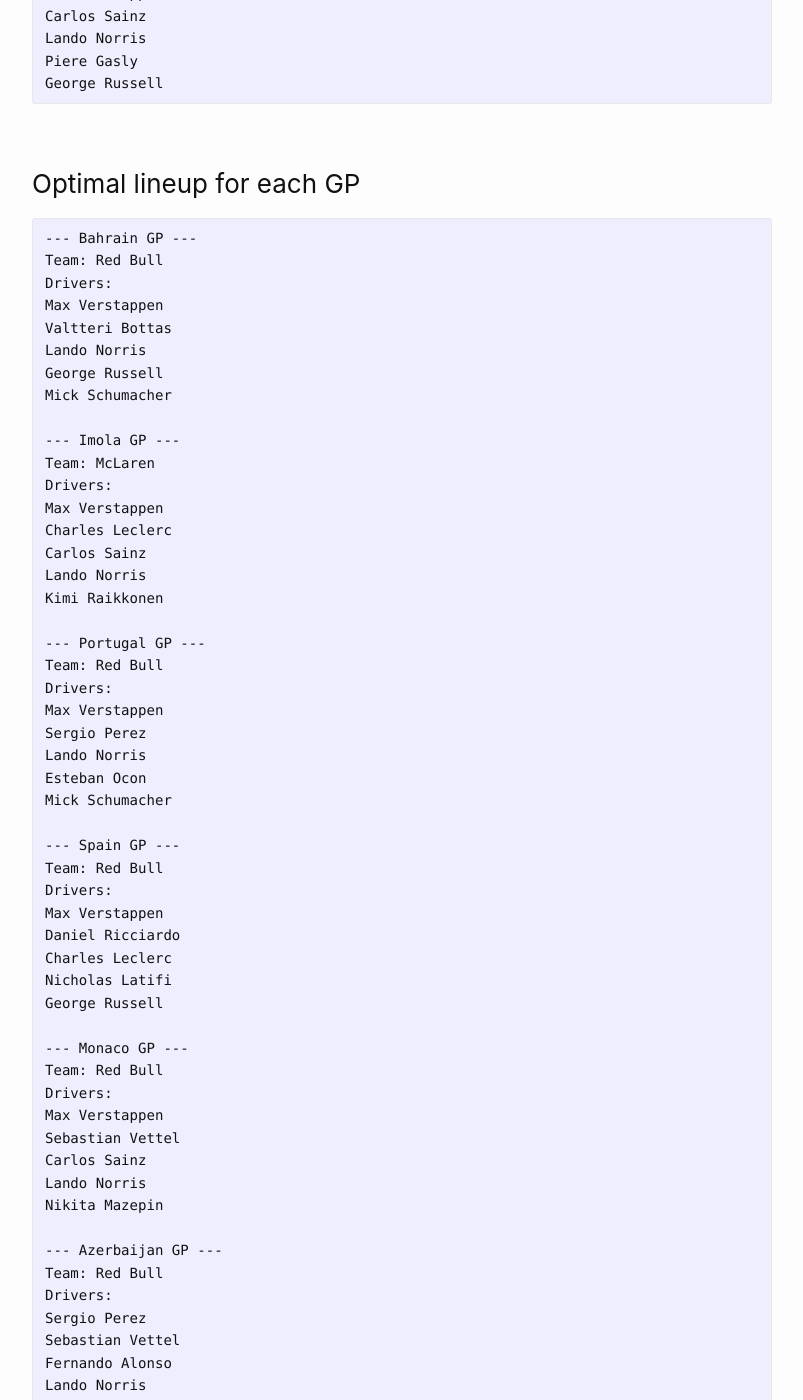
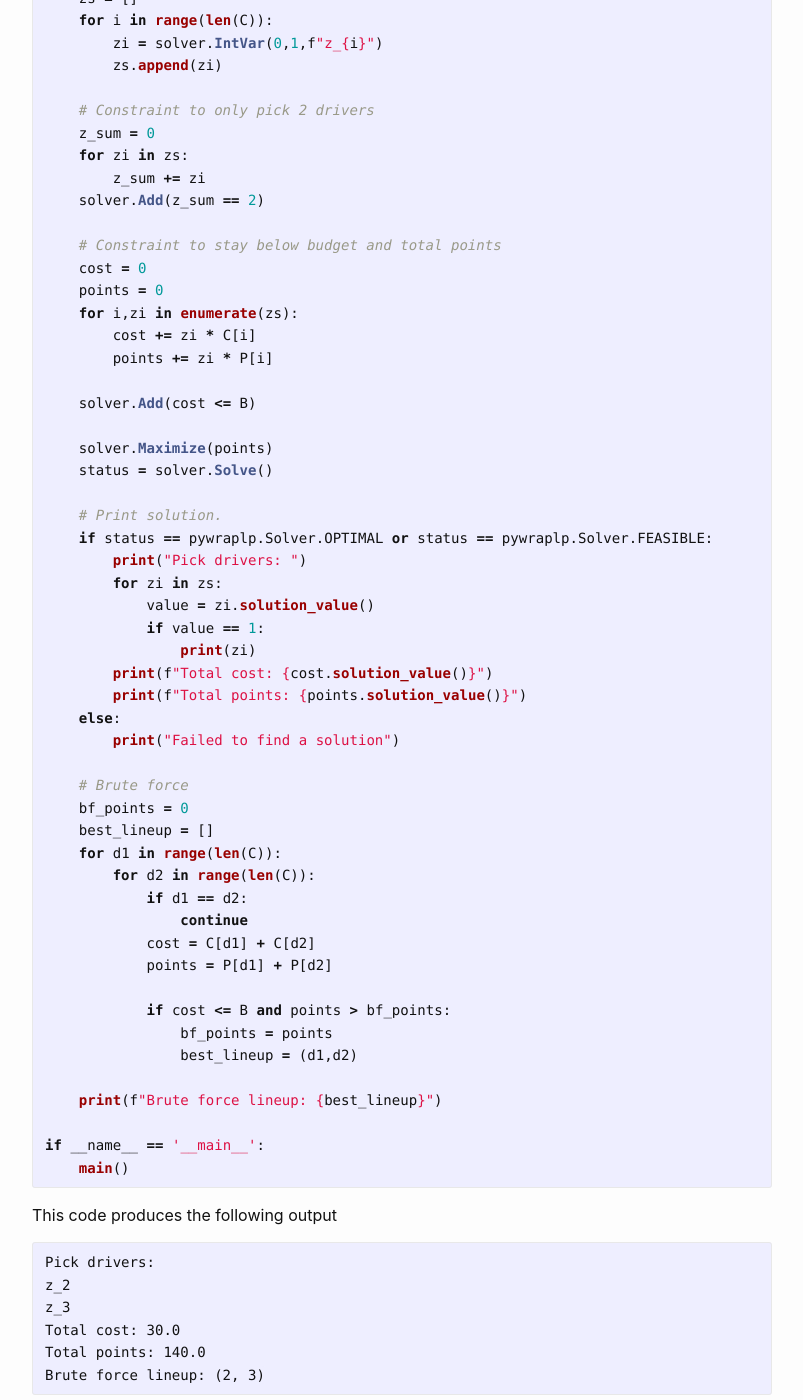
Before and after one commit to eliasrhoden/eliasrhoden.github.io, a Jekyll site: the page built from _posts/2021-10-30-F1 Fantasy optimization.md, in a window 1280 px wide and 1400 px high, scrolled down 2814 px. Shown: the whole window, without its empty margins (238-1041 px from the left). Built offline with Jekyll 4.4.1, drawn with Linux system fonts in a browser that asks for light colours; formulas are drawn with MathJax 3; comment, search, counter and statistics services are not loaded; some of the changed text lies outside the part shown.

Commit message:
added example code

````diff
--- a/_posts/2021-10-30-F1 Fantasy optimization.md
+++ b/_posts/2021-10-30-F1 Fantasy optimization.md
@@ -90,7 +90,91 @@ And that's it! We now have formulated the problem of finding the optimal lineup
 
 Have in mind that this optimization does not account for special selections such as Turbo driver and Mega driver. This might be in scope for next year's F1 fantasy?
 
+## Example
+To showcase how to use the Google OR-tools, I've written a short example, where I optimize the selection of two drivers from a list of 5.
+```python
+from ortools.linear_solver import pywraplp
 
+def main():
+
+    # Cost for each driver
+    C = [10,15,5,25,15]
+
+    # Points scored by each driver
+    P = [20,80,50,90,50]
+
+    # Budget
+    B = 35
+
+    # Create z
+    solver = pywraplp.Solver.CreateSolver('SCIP')
+    zs = []
+    for i in range(len(C)):
+        zi = solver.IntVar(0,1,f"z_{i}")
+        zs.append(zi)
+
+    # Constraint to only pick 2 drivers
+    z_sum = 0
+    for zi in zs:
+        z_sum += zi
+    solver.Add(z_sum == 2)
+
+    # Constraint to stay below budget and total points
+    cost = 0
+    points = 0
+    for i,zi in enumerate(zs):
+        cost += zi * C[i]
+        points += zi * P[i]
+
+    solver.Add(cost <= B)
+
+    solver.Maximize(points)
+    status = solver.Solve()
+
+    # Print solution.
+    if status == pywraplp.Solver.OPTIMAL or status == pywraplp.Solver.FEASIBLE:
+        print("Pick drivers: ")
+        for zi in zs:
+            value = zi.solution_value()
+            if value == 1:
+                print(zi)
+        print(f"Total cost: {cost.solution_value()}")
+        print(f"Total points: {points.solution_value()}")
+    else:
+        print("Failed to find a solution")
+
+    # Brute force
+    bf_points = 0
+    best_lineup = []
+    for d1 in range(len(C)):
+        for d2 in range(len(C)):
+            if d1 == d2:
+                continue
+            cost = C[d1] + C[d2]
+            points = P[d1] + P[d2]
+
+            if cost <= B and points > bf_points:
+                bf_points = points
+                best_lineup = (d1,d2)
+
+    print(f"Brute force lineup: {best_lineup}")
+
+if __name__ == '__main__':
+    main()
+```
+
+This code produces the following output
+
+```
+Pick drivers:
+z_2
+z_3
+Total cost: 30.0
+Total points: 140.0
+Brute force lineup: (2, 3)
+```
+
+## Data source
 I also want to mention that this would not have been possible without the data I found on [kaggle](https://www.kaggle.com/prathamsharma123/formula-1-fantasy-2021).
 It did needed some cleanup due to inconsistent  naming, and I also included a json-file of the [cleaned data](https://github.com/eliasrhoden/f1_fantasy_optimization/blob/master/clean_data.json) on my github-repo.
 
````
